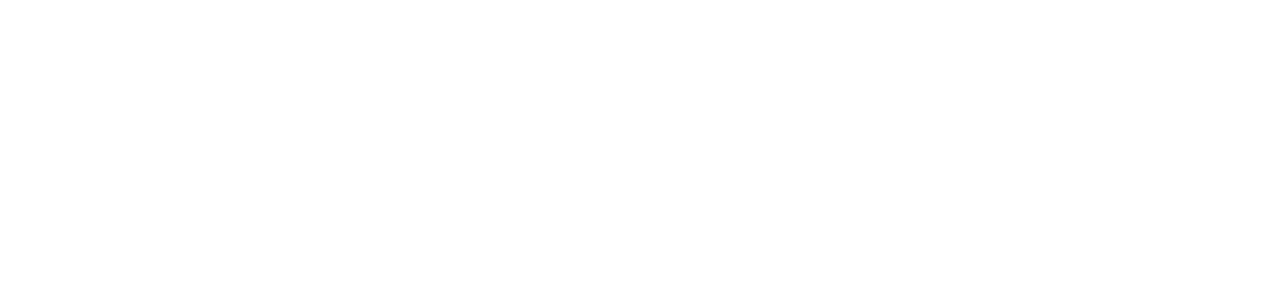
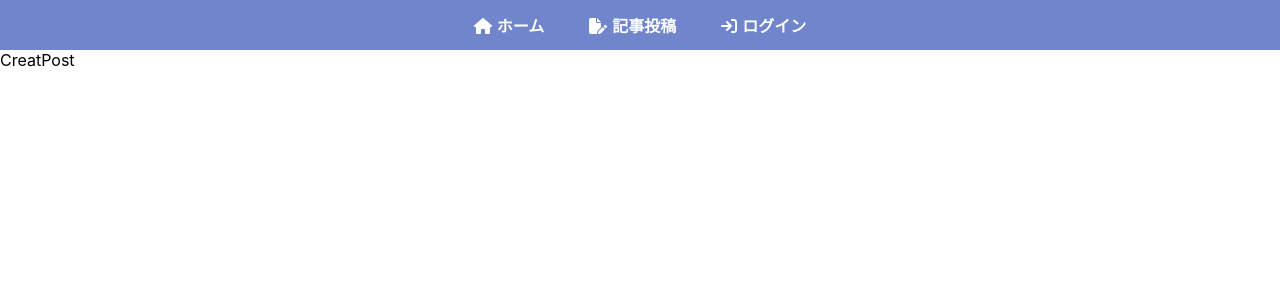
Before and after one commit to ripend06/react-firebase-blog, a React (Create React App) app: page /creatpost in a window 1280 px wide. Shown: the top 300 px of the page. Built offline with nearby package versions, Linux system fonts and the light colour scheme; the HTML template or start-up script is replaced by a standard one.

Commit message:
feat:navbar_Bc-enhanced_230620

```diff
--- a/package.json
+++ b/package.json
@@ -3,12 +3,17 @@
   "version": "0.1.0",
   "private": true,
   "dependencies": {
+    "@fortawesome/fontawesome-svg-core": "^6.4.0",
+    "@fortawesome/free-regular-svg-icons": "^6.4.0",
+    "@fortawesome/free-solid-svg-icons": "^6.4.0",
+    "@fortawesome/react-fontawesome": "^0.2.0",
     "@testing-library/jest-dom": "^5.16.5",
     "@testing-library/react": "^13.4.0",
     "@testing-library/user-event": "^13.5.0",
     "firebase": "^9.22.2",
     "react": "^18.2.0",
     "react-dom": "^18.2.0",
+    "react-router-dom": "^6.12.1",
     "react-scripts": "5.0.1",
     "web-vitals": "^2.1.4"
   },
--- a/src/App.js
+++ b/src/App.js
@@ -1,8 +1,22 @@
 import './App.css';
+import { BrowserRouter as Router, Routes, Route, Link } from "react-router-dom"
+import Home from './components/Home';
+import CreatPost from './components/CreatPost';
+import Login from './components/Login';
+import Logout from './components/Logout';
+import Navbar from './components/Navbar';
 
 function App() {
   return (
-    <div></div>
+    <Router>
+      <Navbar />
+      <Routes>
+        <Route path="/" element={<Home />}></Route>
+        <Route path="/creatpost" element={<CreatPost />}></Route>
+        <Route path="/login" element={<Login />}></Route>
+        <Route path="/logout" element={<Logout />}></Route>
+      </Routes>
+    </Router>
   );
 }
 
--- /dev/null
+++ b/src/components/CreatPost.js
@@ -0,0 +1,9 @@
+import React from 'react'
+
+const CreatPost = () => {
+  return (
+    <div>CreatPost</div>
+  )
+}
+
+export default CreatPost
--- /dev/null
+++ b/src/components/Home.js
@@ -0,0 +1,9 @@
+import React from 'react'
+
+const Home = () => {
+  return (
+    <div>Home</div>
+  )
+}
+
+export default Home
--- /dev/null
+++ b/src/components/Login.js
@@ -0,0 +1,9 @@
+import React from 'react'
+
+const Login = () => {
+  return (
+    <div>Login</div>
+  )
+}
+
+export default Login
--- /dev/null
+++ b/src/components/Logout.js
@@ -0,0 +1,9 @@
+import React from 'react'
+
+const Logout = () => {
+  return (
+    <div>Logout</div>
+  )
+}
+
+export default Logout
--- /dev/null
+++ b/src/components/Navbar.js
@@ -0,0 +1,25 @@
+import React from 'react';
+import { Link } from "react-router-dom";
+import "./Navber.css";
+import { FontAwesomeIcon } from '@fortawesome/react-fontawesome'
+import { faHouse, faFilePen, faArrowRightToBracket } from '@fortawesome/free-solid-svg-icons'
+
+
+const Navbar = () => {
+  return (
+    <nav>
+      <Link to="/">
+        <FontAwesomeIcon icon={faHouse} />
+        ホーム</Link>
+      <Link to="/creatpost">
+        <FontAwesomeIcon icon={faFilePen} />
+        記事投稿</Link>
+      <Link to="/login">
+        <FontAwesomeIcon icon={faArrowRightToBracket} />
+        ログイン</Link>
+
+    </nav>
+  )
+}
+
+export default Navbar
--- /dev/null
+++ b/src/components/Navber.css
@@ -0,0 +1,19 @@
+nav {
+    display: flex;
+    justify-content: center;
+    align-items: center;
+    height: 50px;
+    background-color: #7085cb;
+    gap: 45px;
+}
+nav a{
+    text-decoration: none;
+    color: #fff;
+    font-weight: 600;
+}
+nav a:hover {
+    opacity: 0.6;
+}
+nav a svg {
+    margin-right: 5px;
+}
```
Also changed, not shown: src/firebase.js (added, +27 -0 lines), 1 other file (tests, documents, lock files or other folders).
